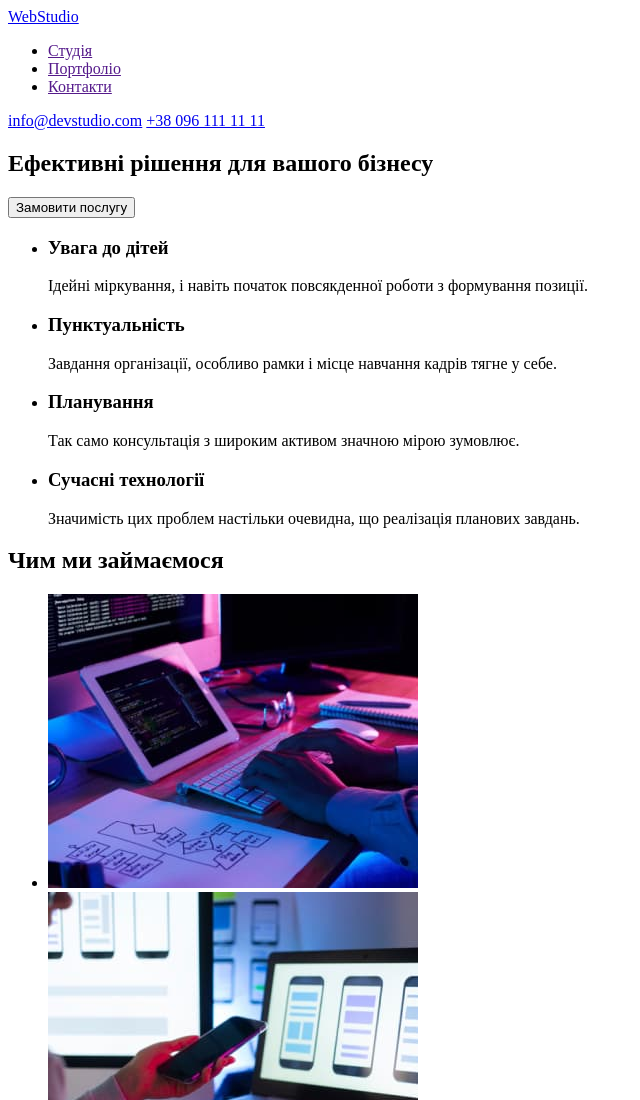
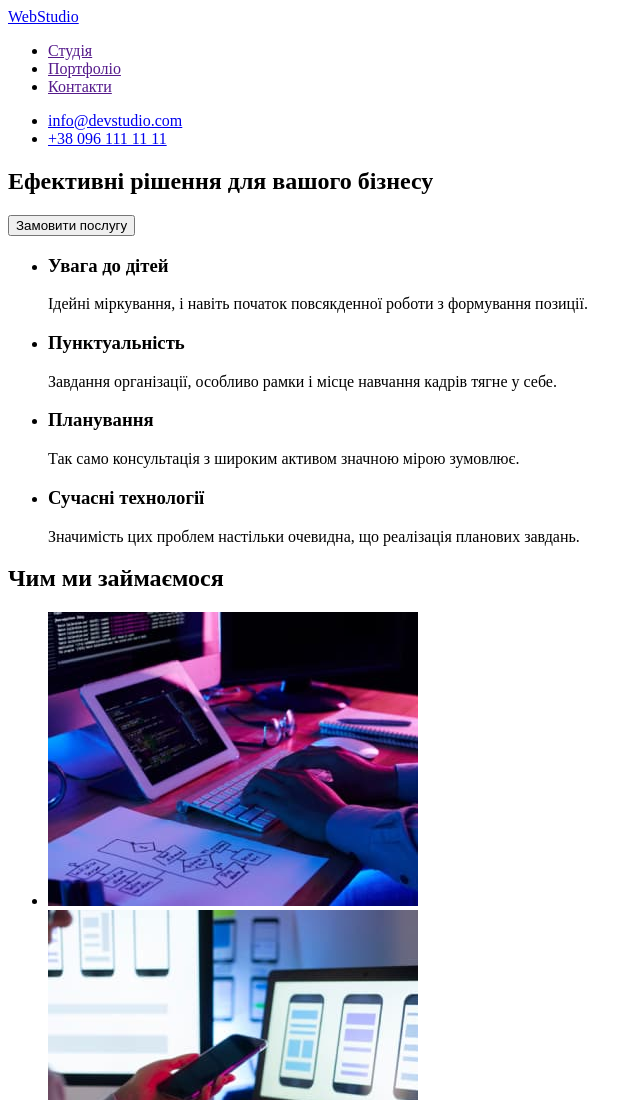
Before and after one commit to VladimirKovalenko1986/goit-markup-hw-01, a plain HTML site: page index.html in a window 1280 px wide. Shown: the top 1100 px of the page, without its empty margins (0-640 px from the left). Drawn offline with Linux system fonts and the light colour scheme.

Commit message:
fix error

```diff
--- a/index.html
+++ b/index.html
@@ -8,8 +8,8 @@
   </head>
   <body>
     <header>
-      <a href="./index.html">WebStudio</a>
       <nav>
+        <a href="./index.html">WebStudio</a>
         <ul>
           <li><a href="">Студія</a></li>
           <li><a href="">Портфоліо</a></li>
@@ -17,8 +17,10 @@
         </ul>
       </nav>
       <!-- Contacts -->
-      <a href="meilto:info@devstudio.com">info@devstudio.com</a>
-      <a href="tel:+380961111111">+38 096 111 11 11</a>
+      <ul>
+        <li><a href="meilto:info@devstudio.com">info@devstudio.com</a></li>
+        <li><a href="tel:+380961111111">+38 096 111 11 11</a></li>
+      </ul>
     </header>
 
     <main>
```
